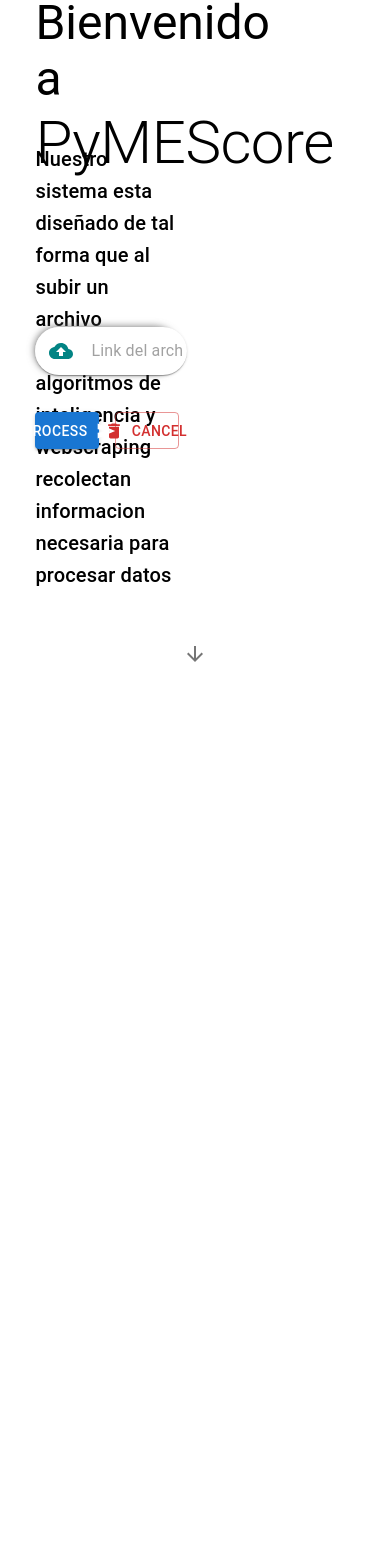
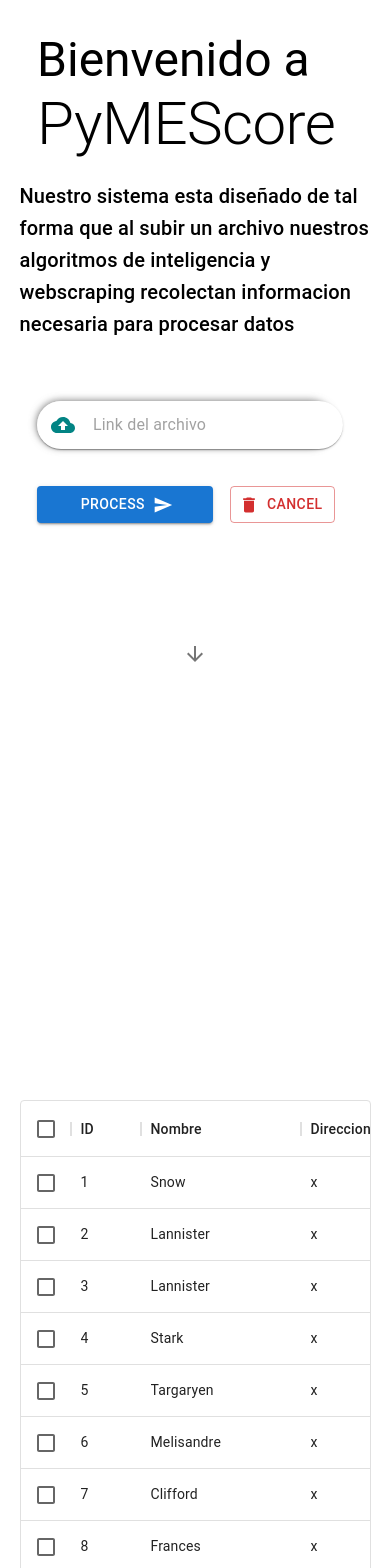
Before and after one commit to GabrielLopAg/Frontend-BBVA2022, a React (Create React App) app: page / in a window 390 px wide. Shown: the part 206-1774 px from the top of the page. Before the commit the page ends 884 px from the top, so only its background shows below. Built offline with nearby package versions, Linux system fonts and the light colour scheme.

Commit message:
Agregando responsividad

```diff
--- a/package.json
+++ b/package.json
@@ -10,6 +10,7 @@
     "@mui/lab": "^5.0.0-alpha.104",
     "@mui/material": "^5.10.10",
     "@mui/styled-engine-sc": "^5.10.6",
+    "@mui/x-data-grid": "^5.17.8",
     "@testing-library/jest-dom": "^5.16.5",
     "@testing-library/react": "^13.4.0",
     "@testing-library/user-event": "^13.5.0",
--- a/src/App.js
+++ b/src/App.js
@@ -5,9 +5,10 @@ import Grid from '@mui/material/Grid';
 import Box from '@mui/material/Box';
 import ArrowDownwardIcon from '@mui/icons-material/ArrowDownward';
 import IconButton from '@mui/material/IconButton';
+import DataTable from './components/table';
 function App() {
   return (
-  <Box className='container'>
+  <Box className='container' id= 'inicio'>
       <Grid className='item item1'>
         <AppNav />
       </Grid>
@@ -15,11 +16,14 @@ function App() {
         <ComplexGrid />
       </Grid>
       <Grid className='item item3'>
-      <IconButton className='progress'>
+      <IconButton className='progress' href= '#item4'>
         <ArrowDownwardIcon />
       </IconButton>
       </Grid>
+      <Grid className='item4' id= 'item4'>
 
+       <DataTable/>
+      </Grid>
   </Box>
   );
 }
--- a/src/components/AppNav.jsx
+++ b/src/components/AppNav.jsx
@@ -26,7 +26,7 @@ export default class AppNav extends Component{
                         </Typography>
                     </Grid>
                     <Grid item xs={12} sm container></Grid>
-                        <Button variant="contained" style={bttn}>Contained</Button>
+                        <Button variant="contained" style={bttn} href= '#inicio'>Main</Button>
                     </Toolbar>
                 </AppBar>
             </Grid>
--- a/src/components/main.jsx
+++ b/src/components/main.jsx
@@ -1,5 +1,4 @@
 import * as React from 'react';
-import Imagen from "../img/score.png";
 import '../styles/stylemain.css';
 import Typography from '@mui/material/Typography';
 import Box from '@mui/material/Box';
@@ -9,7 +8,7 @@ import DeleteIcon from '@mui/icons-material/Delete';
 import SendIcon from '@mui/icons-material/Send';
 import LoadingButton from '@mui/lab/LoadingButton';
 import { styled } from '@mui/material/styles';
-
+import graficas from '../video/graficas.mp4';
 const ColorButton = styled(Button)(({ theme }) => ({
   color: theme.palette.getContrastText('#1973b8'),
   backgroundColor: '#028484',
@@ -56,6 +55,9 @@ export default function ComplexGrid() {
       >
         Process
       </LoadingButton>
+      <video autoPlay loop muted className='video'>
+      <source src={graficas} type="video/mp4"/>
+      </video>
     </div>
   );
 }
--- /dev/null
+++ b/src/components/table.jsx
@@ -0,0 +1,75 @@
+import * as React from 'react';
+import { DataGrid } from '@mui/x-data-grid';
+import Box from '@mui/material/Box';
+import '../styles/styletable.css';
+const columns = [
+    { field: 'id', headerName: 'ID', width: 70 },
+    {
+        field: 'Nombre',
+        headerName: 'Nombre',
+        description: 'This column has a value getter and is not sortable.',
+        sortable: false,
+        width: 160,
+    },
+    { field: 'Direccion', headerName: 'Direccion', width: 130 },
+    {
+        field: 'Categoría',
+        headerName: 'Categoría',
+        description: 'This column has a value getter and is not sortable.',
+        sortable: false,
+        width: 160
+    },
+    {
+        field: 'Puntuación',
+        headerName: 'Puntuación',
+        type: 'number',
+        width: '120',
+    },
+    {
+        field: 'Ubicación',
+        headerName: 'Ubicación',
+        description: 'This column has a value getter and is not sortable.',
+        sortable: false,
+        width: 160,
+    },
+    {
+        field: 'Clientes',
+        headerName: 'Clientes',
+        type: 'number',
+        width: 120,
+    },
+    {
+        field: 'Proveedores',
+        headerName: 'Proveedores',
+        type: 'number',
+        width: 120,
+    },
+];
+
+const rows = [
+    { id: 1, Nombre: 'Snow', Direccion: 'x', Categoría: 'x', Puntuación: 35, Ubicación: 'x', Clientes: 1 , Proveedores: 1},
+    { id: 2, Nombre: 'Lannister', Direccion: 'x', Categoría: 'x', Puntuación: 42, Ubicación: 'x'  , Clientes: 1, Proveedores: 1},
+    { id: 3, Nombre: 'Lannister', Direccion: 'x', Categoría: 'x', Puntuación: 45 , Ubicación: 'x' , Clientes: 1 , Proveedores: 1},
+    { id: 4, Nombre: 'Stark', Direccion: 'x', Categoría: 'x', Puntuación: 16 , Ubicación: 'x' , Clientes: 1  , Proveedores: 1},
+    { id: 5, Nombre: 'Targaryen', Direccion: 'x', Categoría: 'x', Puntuación: 2 , Ubicación: 'x' , Clientes: 1 , Proveedores: 1},
+    { id: 6, Nombre: 'Melisandre', Direccion: 'x', Categoría: 'x', Puntuación: 150 , Ubicación: 'x' , Clientes: 1 , Proveedores: 1},
+    { id: 7, Nombre: 'Clifford', Direccion: 'x', Categoría: 'x', Puntuación: 44 , Ubicación: 'x' , Clientes: 1 , Proveedores: 1},
+    { id: 8, Nombre: 'Frances', Direccion: 'x', Categoría: 'x', Puntuación: 36 , Ubicación: 'x' , Clientes: 1 , Proveedores: 1},
+    { id: 9, Nombre: 'Roxie', Direccion: 'x', Categoría: 'x', Puntuación: 65 , Ubicación: 'x' , Clientes: 1 , Proveedores: 1 },
+];
+
+export default function DataTable() {
+    return (
+        <Box className='table'>
+            <div style={{ height: '100%' , width: '100%' }} className= 'datos'>
+                <DataGrid
+                    rows={rows}
+                    columns={columns}
+                    pageSize={10}
+                    rowsPerPageOptions={[10]}
+                    checkboxSelection
+                />
+            </div>
+        </Box>
+    );
+}
--- a/src/styles/styleGrid.css
+++ b/src/styles/styleGrid.css
@@ -1,7 +1,7 @@
 .container{
     display: grid;
     grid-template-columns:repeat(20, 1fr);
-    grid-template-rows: 90px 400px 350px 5% 5%;
+    grid-template-rows: 90px 400px 350px 5% 5% 5% 5% 1000px;
 }
 
 
@@ -13,3 +13,12 @@
     grid-column: 2/20;
     grid-row: 4/5;
 }
+.item4{
+    grid-column: 2/20;
+    grid-row: 8;
+}
+.progress{
+    grid-column: 1/21;
+    grid-row: 20/21;
+    width: 100%;
+}
--- a/src/styles/stylemain.css
+++ b/src/styles/stylemain.css
@@ -28,8 +28,38 @@
     grid-column: 2/6;
     grid-row: 15/16;
 }
-.progress{
-    grid-column: 1/21;
-    grid-row: 20/21;
-    width: 100%;
+.video{
+    grid-column: 12/21;
+    grid-row: 5/19;
+    width: 80%;
 }
+ @media(max-width: 800px){
+    .text{
+        grid-column: 2/21;
+        grid-row: 5/9;
+    }
+    .text2{
+        grid-column: 1/21;
+        grid-row: 9/14;
+    }
+    .upload{
+        grid-column: 2/19;
+        grid-row: 15;
+        box-shadow: -1px -1px 7px 0px rgba(105,105,105,0.75);
+        border-radius: 2rem;
+    }
+    .cancel{
+        grid-column: 13/19;
+        grid-row: 17;
+
+    }
+    .send{
+        grid-column: 2/12;
+        grid-row: 17;
+    }
+    .video{
+        grid-column: 5/20;
+        grid-row: 1/4;
+        width: 80%;
+    }
+ }
--- /dev/null
+++ b/src/styles/styletable.css
@@ -0,0 +1,9 @@
+.table{
+    display: grid;
+    grid-template-columns:repeat(20, 1fr);
+    grid-template-rows: 90px 750px 5% ;
+}
+.datos{
+    grid-column: 1/21;
+    grid-row: 2;
+}
```
Also changed, not shown: 2 other files (tests, documents, lock files or other folders).
